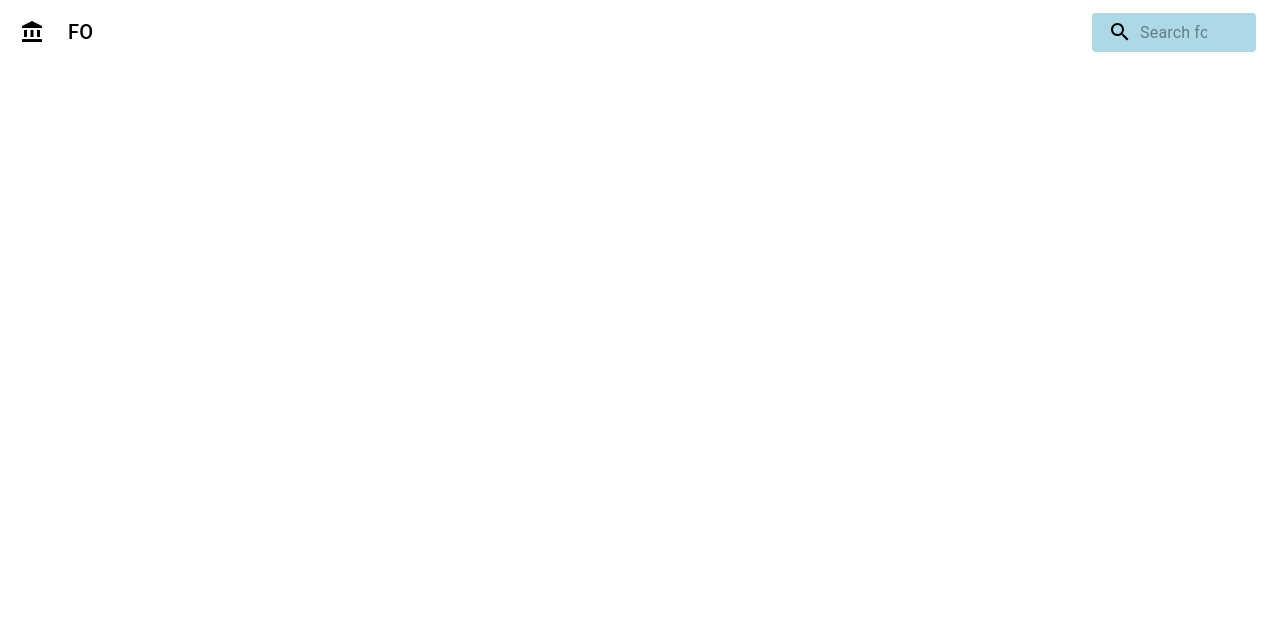
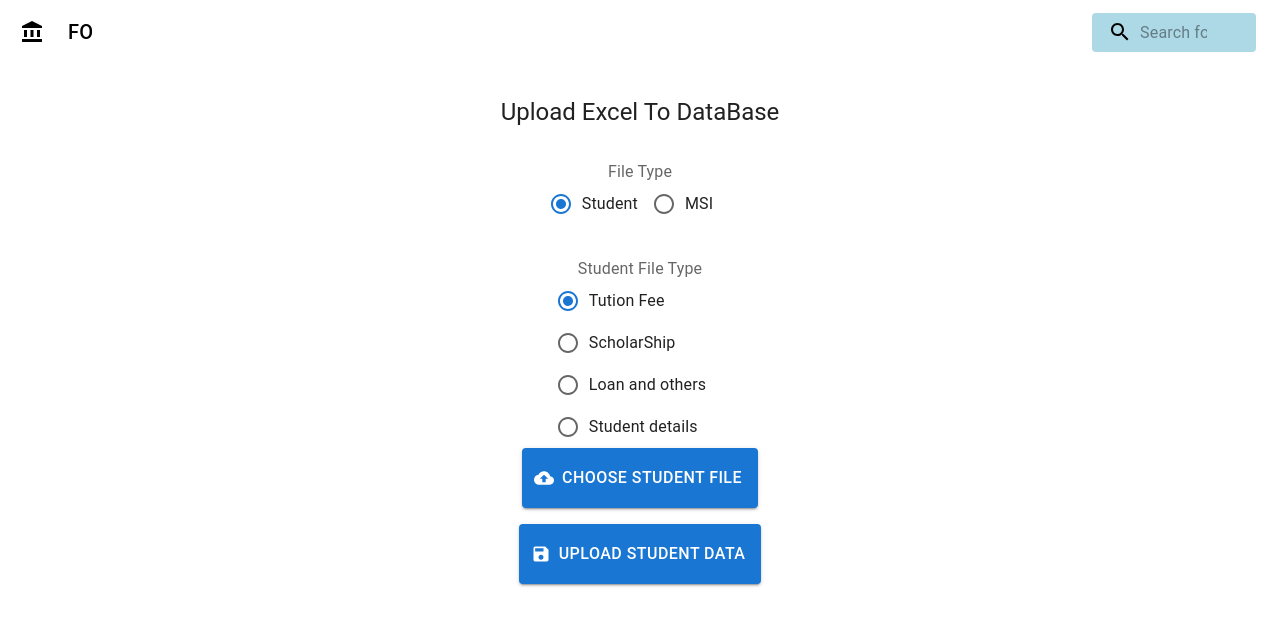
Before and after one commit to Student-Recreation-Center-CSE-RKV/Finance-Client, a React (Create React App) app: page /Upload in a window 1280 px wide. Before the commit this address had no page. Shown: the top 626 px of the page. Built offline with nearby package versions, Linux system fonts and the light colour scheme.

Commit message:
Updated login and upload files pages

```diff
--- a/package.json
+++ b/package.json
@@ -11,6 +11,7 @@
     "@testing-library/jest-dom": "^5.17.0",
     "@testing-library/react": "^13.4.0",
     "@testing-library/user-event": "^13.5.0",
+    "axios": "^1.7.7",
     "react": "^18.3.1",
     "react-dom": "^18.3.1",
     "react-router-dom": "^6.26.2",
--- a/src/App.js
+++ b/src/App.js
@@ -3,6 +3,8 @@ import Navbar from "./components/Navbar";
 import { Route, Routes } from "react-router-dom";
 import Home from "./pages/Home";
 import CustomizedSnackbar from "./components/Snackbar";
+import LoginForm from './pages/Login';
+import UploadPage from "./pages/Upload";
 function App() {
   const [openSnackbar, setOpenSnackbar] = useState(false);
   const [message, setMessage] = useState("");
@@ -41,9 +43,15 @@ function App() {
           }
         />
         <Route
+          path="/Upload"
+          element={
+            <UploadPage triggerSnackbar={showSnackbar} setMessage={setMessage} />
+          }
+        />
+        <Route
           path="/Auth/Login"
           element={
-            <Home triggerSnackbar={showSnackbar} setMessage={setMessage} />
+            <LoginForm/>
           }
         />
       </Routes>
--- a/src/components/Navbar.jsx
+++ b/src/components/Navbar.jsx
@@ -228,9 +228,9 @@ export default function Demo() {
         </List>
         <Divider />
         <List>
-          {["Student Details", "Student Fee"].map((text, index) => (
+          {["Upload Excel"].map((text, index) => (
             <Link
-              to={text === "Login" ? "/Auth/Login" : "/"}
+              to={text === "Upload Excel" ? "/Upload" : "/"}
               style={{
                 textDecoration: "none",
                 color: "black",
--- /dev/null
+++ b/src/pages/Login.jsx
@@ -0,0 +1,111 @@
+import React, { useState } from "react";
+import { TextField, Button, Typography, Container, Box, Card } from "@mui/material";
+
+const LoginForm = () => {
+  const [id, setId] = useState("");
+  const [password, setPassword] = useState("");
+
+  const handleLogin = () => {
+    // Add your login logic here
+    console.log("ID:", id);
+    console.log("Password:", password);
+  };
+
+  return (
+    <Container maxWidth="sm">
+      <Box
+        sx={{
+          display: "flex",
+          flexDirection: "column",
+          justifyContent: "center",
+          alignItems: "center",
+          height: "80vh",
+        }}
+      >
+        {/* Card with elevation and custom height-to-width ratio */}
+        <Card
+          elevation={5}
+          sx={{
+            padding: 4,
+            width: "100%",
+            maxWidth: 350,
+            maxHeight: 400,
+          }}
+        >
+          {/* Decreased heading size */}
+          <Typography
+            variant="h5" // Heading size
+            component="h1"
+            gutterBottom
+            align="center"
+            sx={{
+                marginBottom: 2, // Adjust this value to set your preferred bottom margin
+                marginTop: 1, // Optional top margin
+              }}
+          >
+            FO Admin Login
+          </Typography>
+
+          {/* ID TextField with placeholder */}
+          <TextField
+            id="id-field"
+            label="User Name"
+            variant="outlined"
+            margin="dense"
+            placeholder="Enter your username"
+            fullWidth
+            value={id}
+            onChange={(e) => setId(e.target.value)}
+            sx={{
+              '& .MuiOutlinedInput-root.Mui-focused': {
+                borderColor: 'blue',
+                '& fieldset': {
+                  borderColor: 'blue',
+                },
+              },marginBottom: 1.5
+            }}
+          />
+
+          {/* Password TextField with placeholder */}
+          <TextField
+            id="password-field"
+            label="Password"
+            variant="outlined"
+            margin="dense"
+            placeholder="Enter your password"
+            type="password"
+            fullWidth
+            value={password}
+            onChange={(e) => setPassword(e.target.value)}
+            sx={{
+              '& .MuiOutlinedInput-root.Mui-focused': {
+                borderColor: 'blue',
+                '& fieldset': {
+                  borderColor: 'blue',
+                },
+              },
+            }}
+          />
+
+          {/* Larger Login Button */}
+          <Button
+            variant="contained"
+            color="primary"
+            onClick={handleLogin}
+            fullWidth
+            sx={{
+              marginTop: 3,
+              marginBottom:2,
+              paddingY: 1.4, // Increases button height
+              fontSize: "1.1rem", // Increases button text size
+            }}
+          >
+            Login
+          </Button>
+        </Card>
+      </Box>
+    </Container>
+  );
+};
+
+export default LoginForm;
--- /dev/null
+++ b/src/pages/Upload.jsx
@@ -0,0 +1,143 @@
+import React, { useState } from "react";
+import { Button, Typography, Container, Box, Card, CardContent, Radio, RadioGroup, FormControlLabel, FormLabel } from "@mui/material";
+import CloudUploadIcon from '@mui/icons-material/CloudUpload';
+import SaveIcon from '@mui/icons-material/Save';
+import LoadingButton from '@mui/lab/LoadingButton';
+import axios from "axios";
+
+const UploadPage = ({ triggerSnackbar, setMessage }) => {
+    const [fileType, setFileType] = useState("student");
+    const [selectedFile, setSelectedFile] = useState(null);
+    const [status, setStatus] = useState("Select a file to see its status");
+    const [typeOfExcel, setTypeOfFile] = useState("tutionFee");
+    const [isLoading, setIsLoading] = useState(false); // Loading state
+
+    // Handle file selection
+    const handleFileChange = (event) => {
+        const file = event.target.files[0];
+        if (file) {
+            setSelectedFile(file);
+        }
+    };
+
+    // Handle file upload
+    const handleFileUpload = async () => {
+        if (!selectedFile) {
+            setMessage(`No file selected for upload.`);
+            triggerSnackbar();
+            return;
+        }
+        setIsLoading(true); // Set loading state
+        const formData = new FormData();
+        formData.append("file", selectedFile);
+
+        try {
+            const response = await axios.post("http://localhost:3001/api/v1/upload/tution/student", formData, {
+                headers: {
+                    'Content-Type': 'multipart/form-data'
+                }
+            });
+
+            if (response.status === 200) {
+                setMessage(`Files uploaded successfully`);
+                triggerSnackbar();
+            } else {
+                setMessage(`File upload failed with status code: ${response.status}`);
+            triggerSnackbar();
+            }
+        } catch (error) {
+            setMessage(`An error occurred: ${error.message}`);
+            triggerSnackbar();
+        } finally {
+            setIsLoading(false); // Reset loading state after the request
+        }
+    };
+
+    return (
+        <Container maxWidth="sm">
+            <Box
+                sx={{
+                    display: "flex",
+                    flexDirection: "column",
+                    justifyContent: "flex-start",
+                    alignItems: "center",
+                    height: "100vh",
+                    paddingTop: 4,
+                }}
+            >
+                {/* Heading */}
+                <Typography variant="h5" component="h1" gutterBottom align="center" sx={{ marginBottom: 4 }}>
+                    Upload Excel To DataBase
+                </Typography>
+
+                {/* Radio buttons to select file type */}
+                <FormLabel component="legend">File Type</FormLabel>
+                <RadioGroup
+                    row
+                    value={fileType}
+                    onChange={(event) => setFileType(event.target.value)}
+                    sx={{ marginBottom: 4 }}
+                >
+                    <FormControlLabel value="student" control={<Radio />} label="Student" />
+                    <FormControlLabel value="msi" control={<Radio />} label="MSI" />
+                </RadioGroup>
+
+                {fileType === "student" ? (
+                    <>
+                        <FormLabel component="legend">Student File Type</FormLabel>
+                        <RadioGroup
+                            column
+                            value={typeOfExcel}
+                            onChange={(event) => setTypeOfFile(event.target.value)}
+                            // sx={{ marginBottom: 4, width: "100%", justifyContent: "space-between" }}  // Ensure it takes full width and space out items
+                        >
+                            <FormControlLabel value="tutionFee" control={<Radio />} label="Tution Fee" />
+                            <FormControlLabel value="scholarShip" control={<Radio />} label="ScholarShip" />
+                            <FormControlLabel value="loanAndOthers" control={<Radio />} label="Loan and others" />
+                            <FormControlLabel value="studentDetails" control={<Radio />} label="Student details" />
+                        </RadioGroup>
+
+                    </>
+                ) : console.log("MSI Selected")}
+
+                <Button
+                    component="label"
+                    variant="contained"
+                    startIcon={<CloudUploadIcon />}
+                    sx={{ marginBottom: 2, paddingY: 2, fontSize: "1rem" }}
+                >
+                    {fileType === "student" ? "Choose Student File" : "Choose MSI File"}
+                    <input type="file" hidden onChange={handleFileChange} />
+                </Button>
+
+                {/* Display selected file name */}
+                {selectedFile && (
+                    <Typography variant="body2" sx={{ marginBottom: 2 }}>
+                        Selected File: {selectedFile.name}
+                    </Typography>
+                )}
+
+                {/* LoadingButton for file upload */}
+                <LoadingButton
+                    loading={isLoading}
+                    loadingPosition="start"
+                    startIcon={<SaveIcon />}
+                    variant="contained"
+                    onClick={handleFileUpload}
+                    sx={{ paddingY: 2, fontSize: "1rem" }}
+                >
+                    {fileType === "student" ? `Upload Student Data ` : `Upload MSI Data `}
+                </LoadingButton>
+
+                {/* Card for file upload status
+                <Card sx={{ width: "100%", padding: 3, marginTop: 4 }}>
+                    <CardContent>
+                        <Typography variant="body1">{status}</Typography>
+                    </CardContent>
+                </Card> */}
+            </Box>
+        </Container>
+    );
+};
+
+export default UploadPage;
```
Also changed, not shown: 1 other file (tests, documents, lock files or other folders).
